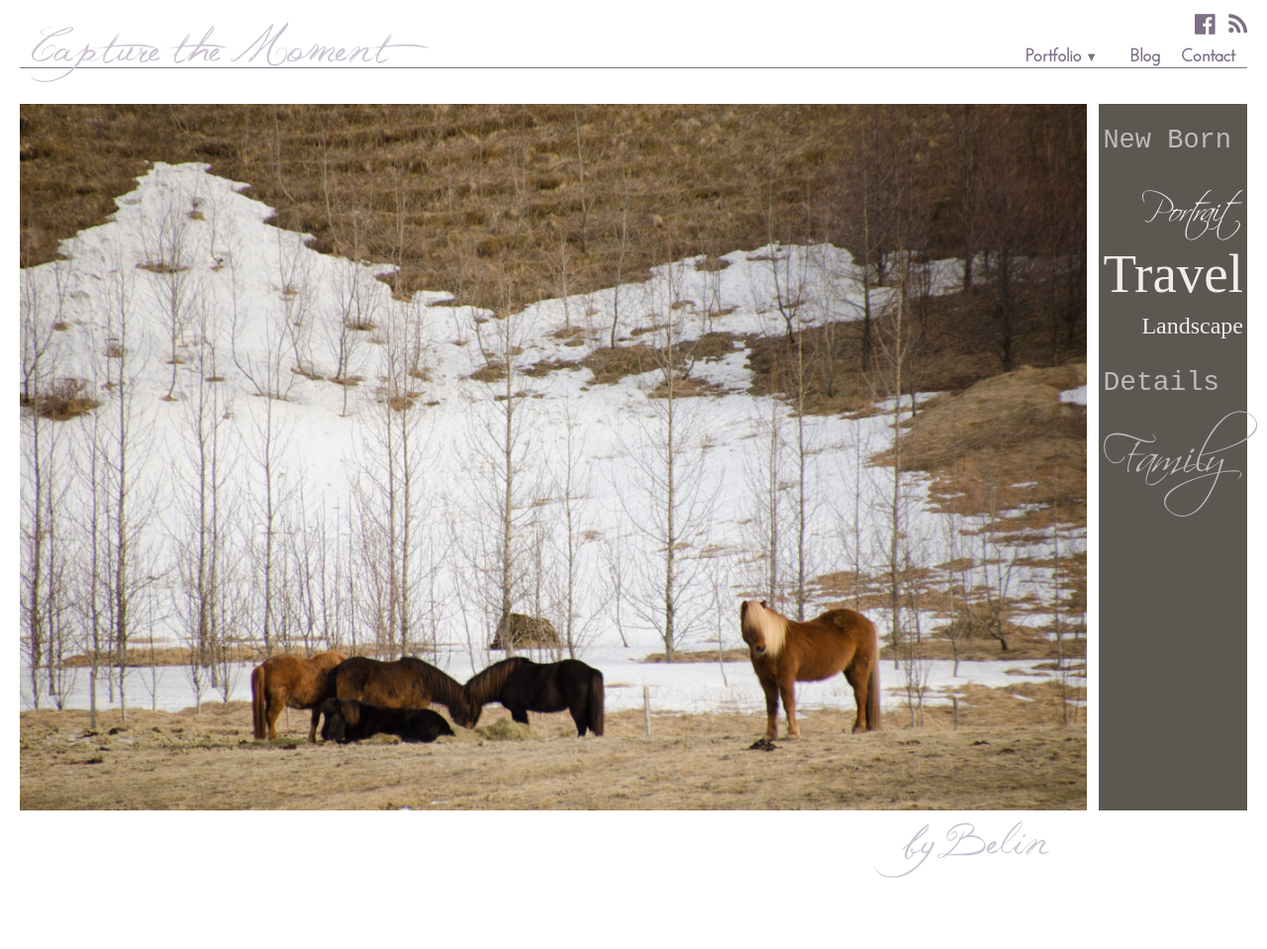
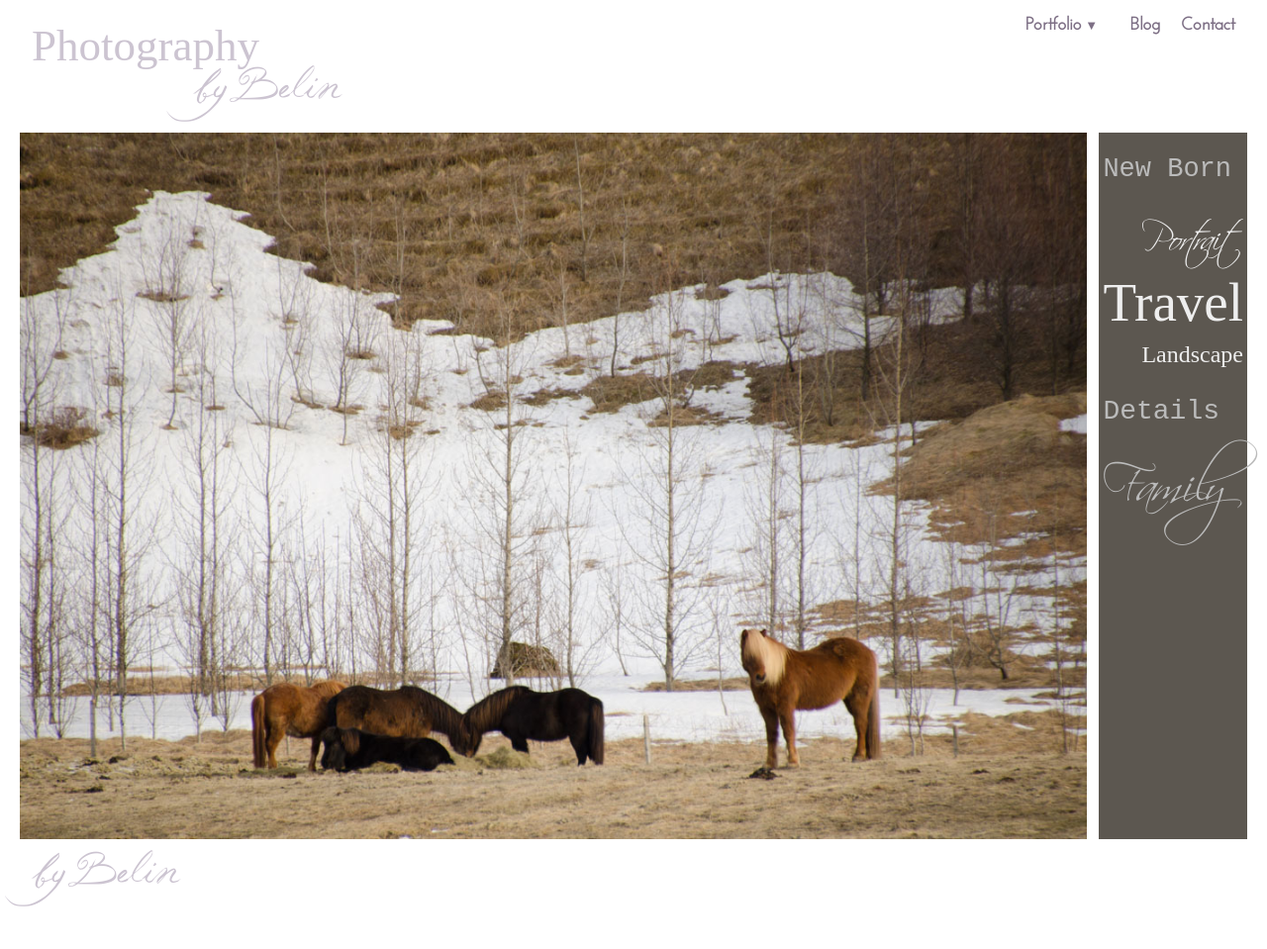
Before and after one commit to cmbybelin/cmbybelin.github.io, a Jekyll site: the page built from index.html, in a window 1280 px wide. Shown: the whole page at 99% size. Built offline with Jekyll 4.4.1, drawn with Linux system fonts in a browser that asks for light colours; nearby versions of some CDN libraries; some web fonts are replaced; before the commit the page ends 930 px from its top, so only the background shows below that.

Commit message:
Change logo to Photography by Belin

```diff
--- a/_includes/head.html
+++ b/_includes/head.html
@@ -9,14 +9,12 @@
   <link rel="icon" type="image/png" href="favicon.png" />
   <link rel="stylesheet" href="/style/main.css">
   <link rel="stylesheet" href="//maxcdn.bootstrapcdn.com/font-awesome/4.3.0/css/font-awesome.min.css">
+  <link href='https://fonts.googleapis.com/css?family=Droid+Serif' rel='stylesheet' type='text/css'>
 </head>
 <body>
  <header>
-  <div class="external-sites">
-   <a href="https://www.facebook.com/cmbybelin" title="Facebook"><i class="fa fa-facebook-official"></i></a>&nbsp;&nbsp;
-   <a href="/feed.xml" title="RSS feed"><i class="fa fa-rss"></i></a>
-  </div>
-  <h1><a href="/">Capture the Moment</a></h1>
+  <h1 class="logo"><a href="/"><span class="logo-photography">Photography</span><br/>
+<span class="logo-by-belin">by Belin</span></a></h1>
   <nav>
    <ul>
     <li class="dropdown" aria-haspopup="true">
--- a/style/main.css
+++ b/style/main.css
@@ -74,22 +74,21 @@ h2 {
  display: none;
 }
 
-
-.external-sites {
- float: right;
- margin-top: 4px;
+.logo {
+ line-height: 1.0em;
+ text-align: right;
+ width: 244px;
+ margin: 0 auto;
 }
-.external-sites a {
- font-size: 24px;
+.logo-photography {
+ font-family: 'Droid Serif', serif;
+ float: left;
 }
-
-.signature {
- text-align: right;
+.logo-by-belin {
+ clear: left;
 }
-
 nav {
  color: #7D6F85;
- border-bottom: 1px solid #7D6F85;
  margin-bottom: 12px;
  padding: 0 12px;
  font-weight: bold;
@@ -433,6 +432,9 @@ button {
   padding-top: 16px;
   font-size: 45px;
  }
+ .logo {
+  width: 313px;
+ }
  .signature {
   padding-top: 6px;
  }
```
